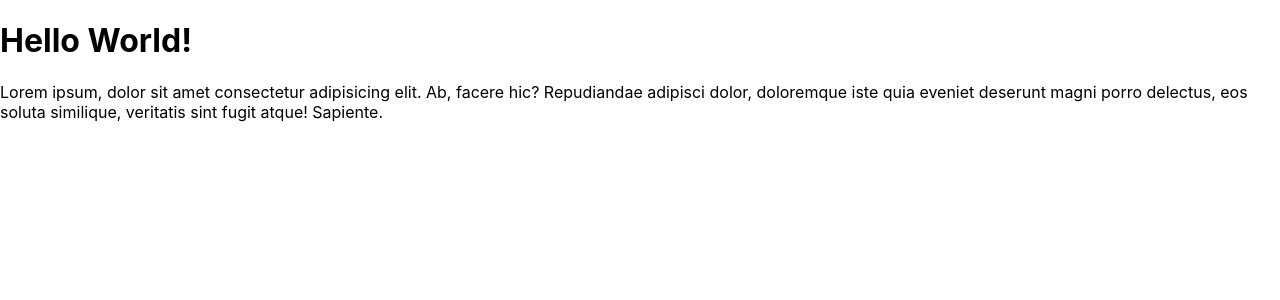
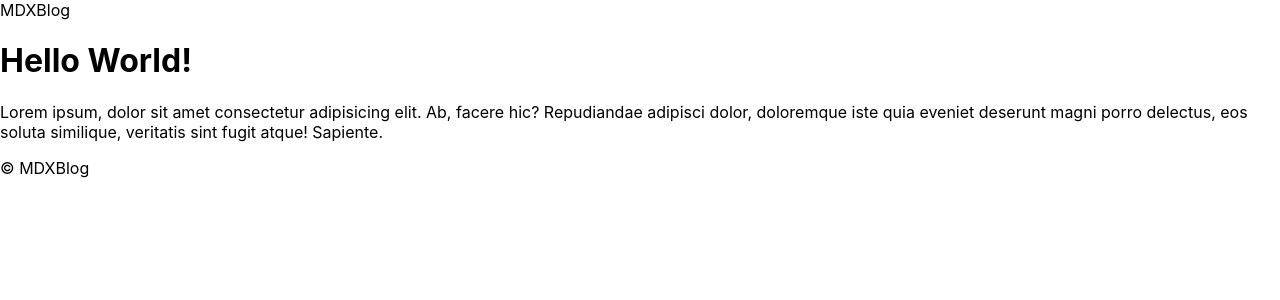
Before and after one commit to jsguerra/nextjs-mdx-boilerplate-starter, a Next.js app: page /posts/hello-world in a window 1280 px wide. Shown: the top 300 px of the page. Built offline with nearby package versions, Linux system fonts and the light colour scheme.

Commit message:
added providers

```diff
--- a/src/pages/_app.jsx
+++ b/src/pages/_app.jsx
@@ -1,7 +1,18 @@
 import '../styles/globals.css';
 
+import { MDXProvider } from '@mdx-js/react';
+
+import Layout from '../components/layouts/Layout';
+import MDXComponents from '../components/MDXComponents';
+
 function MyApp({ Component, pageProps }) {
-  return <Component {...pageProps} />;
+  return (
+    <MDXProvider components={MDXComponents}>
+      <Layout>
+        <Component {...pageProps} />
+      </Layout>
+    </MDXProvider>
+  );
 }
 
 export default MyApp;
```
